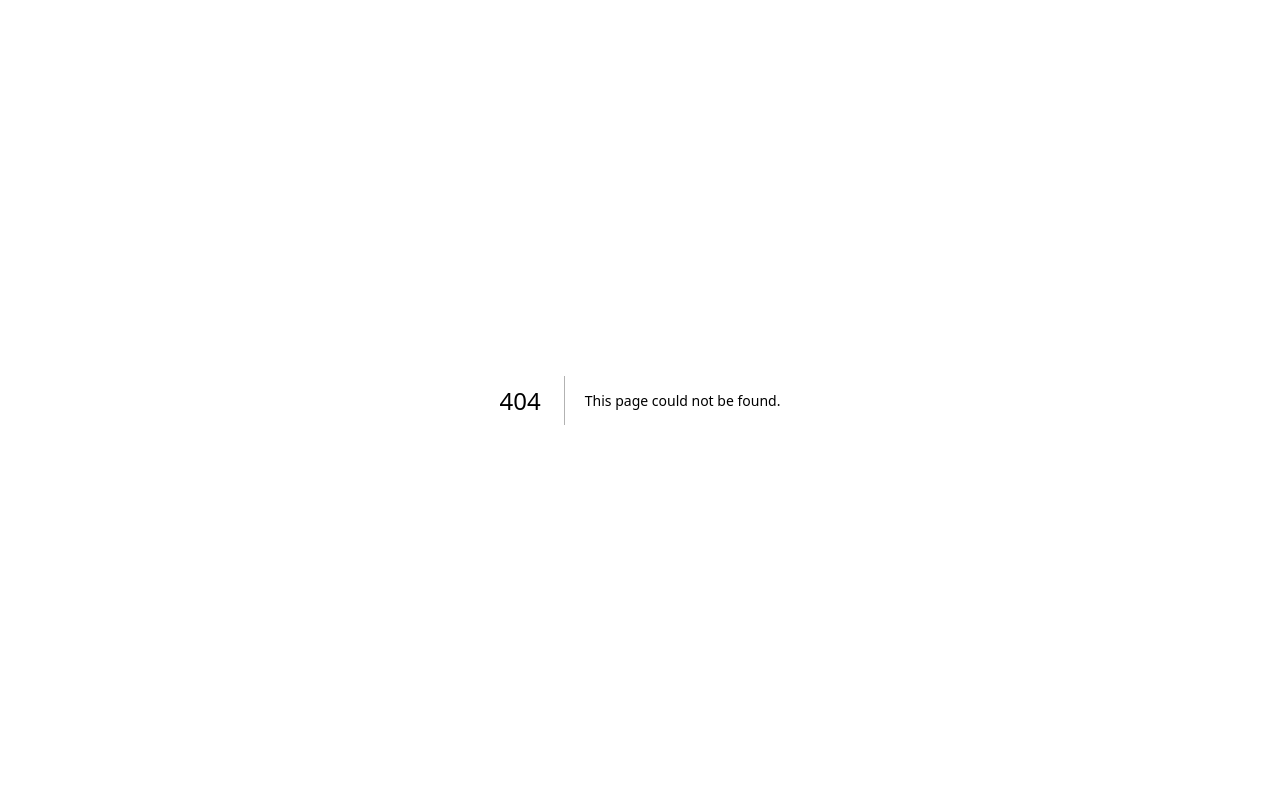
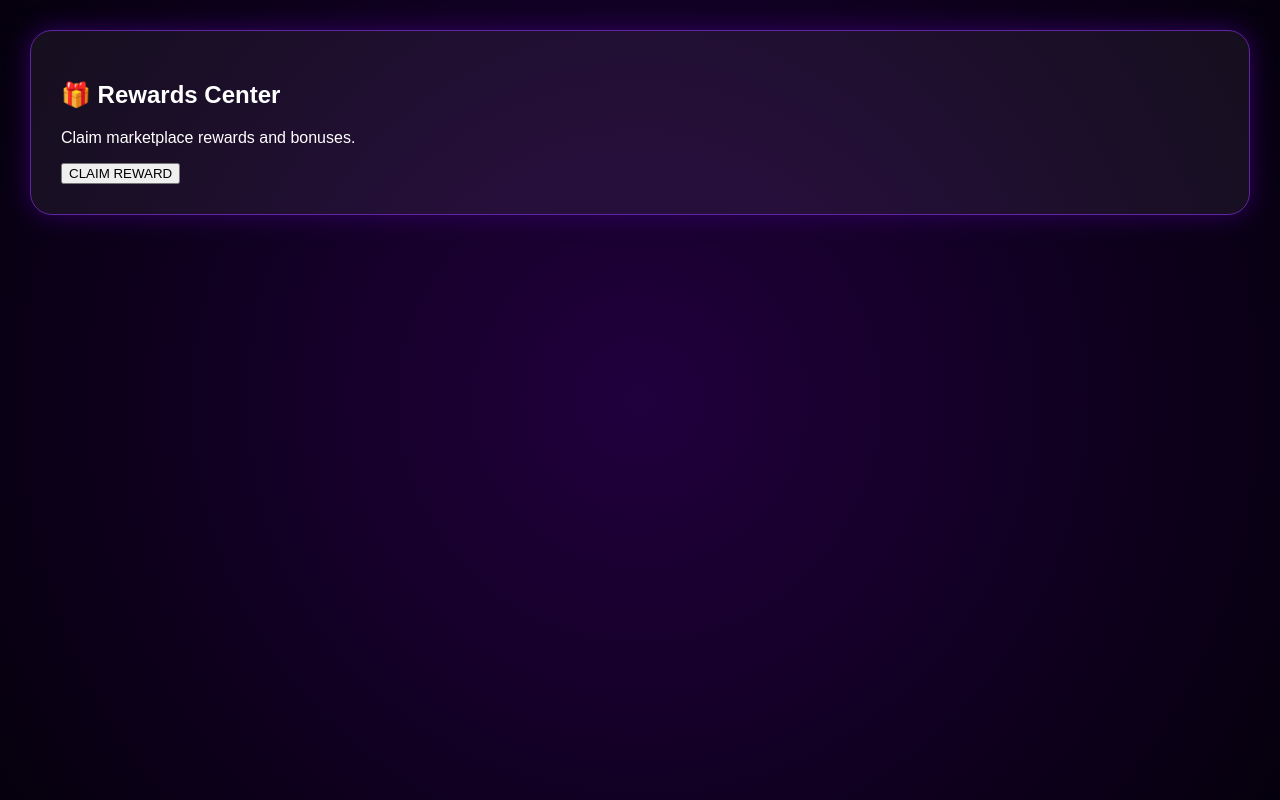
Before and after one commit to OfficialBika/Bika-Marketplace-, a Next.js app in the folder frontend/: page /rewards in a window 1280 px wide. Before the commit this address had no page. Built offline with nearby package versions, Linux system fonts and the light colour scheme.

Commit message:
Create rewards marketplace module page

```diff
--- /dev/null
+++ b/frontend/app/rewards/page.tsx
@@ -0,0 +1,5 @@
+"use client";
+
+export default function Page(){
+ return <main className="market-page"><section className="purchase-panel feature-glow"><h1>🎁 Rewards Center</h1><p>Claim marketplace rewards and bonuses.</p><button>CLAIM REWARD</button></section></main>;
+}
```
